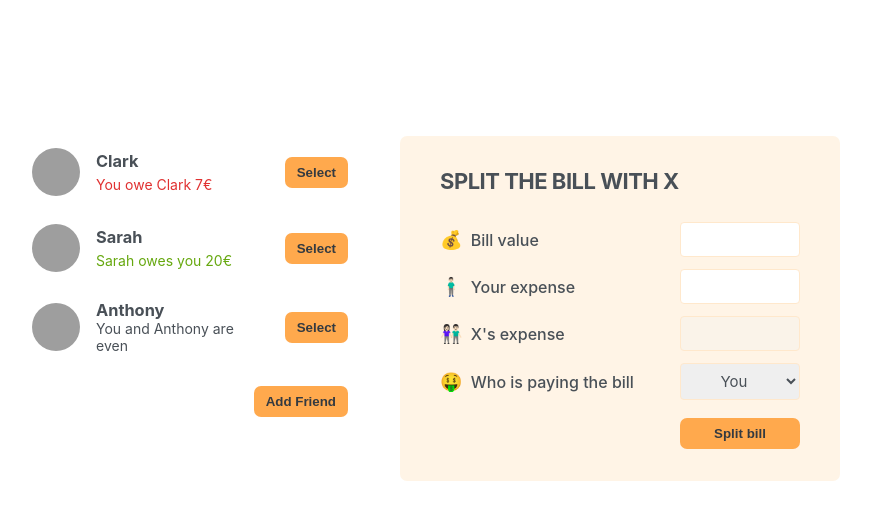
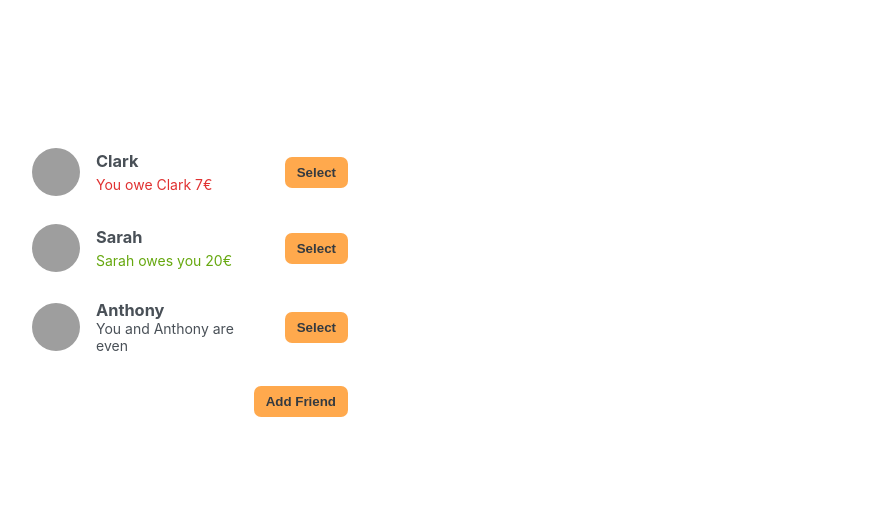
Before and after one commit to pjevic/eat_n_split, a React (Create React App) app: page / in a window 1280 px wide. Shown: the top 520 px of the page, without its empty margins (210-1081 px from the left). Built offline with nearby package versions, Linux system fonts and the light colour scheme; grey boxes are pictures that could not be loaded.

Commit message:
Selecting a Friend

```diff
--- a/src/App.js
+++ b/src/App.js
@@ -31,6 +31,7 @@ const initialFriends = [
 export default function App() {
   const [friends, setFriends] = useState(initialFriends);
   const [showAddFriend, setShowFriend] = useState(false);
+  const [selectedFriend, setSelectedFriend] = useState(null);
 
   function handleToggle() {
     setShowFriend((show) => !show);
@@ -41,16 +42,27 @@ export default function App() {
     handleToggle();
   }
 
+  function handleSelectFriend(friend) {
+    setSelectedFriend((selected) => (selected?.id === friend.id ? null : friend));
+    setShowFriend(false);
+  }
+
   return (
     <div className="app">
       <div className="sidebar">
-        <FriendsList friends={friends} />
+        <FriendsList
+          friends={friends}
+          onSelectedFriend={handleSelectFriend}
+          selectedFriend={selectedFriend}
+        />
 
         {showAddFriend && <FormAddFriend onAddFriend={handleAddFriend} />}
         <Button onClick={handleToggle}>{showAddFriend ? "Close" : "Add Friend"}</Button>
       </div>
 
-      <FormSplitBill />
+      {selectedFriend && (
+        <FormSplitBill friends={friends} selectedFriend={selectedFriend} />
+      )}
     </div>
   );
 }
--- a/src/components/FormSplitBill.js
+++ b/src/components/FormSplitBill.js
@@ -2,10 +2,10 @@
 
 import Button from "./Button";
 
-export default function FormSplitBill() {
+export default function FormSplitBill({ selectedFriend }) {
   return (
     <form className="form-split-bill">
-      <h2>Split the bill with X</h2>
+      <h2>Split the bill with {selectedFriend.name}</h2>
 
       <label>💰 Bill value</label>
       <input type="text" />
@@ -13,13 +13,13 @@ export default function FormSplitBill() {
       <label>🧍🏻‍♂️ Your expense</label>
       <input type="text" />
 
-      <label>👫🏻 X's expense</label>
+      <label>👫🏻 {selectedFriend.name}'s expense</label>
       <input type="text" disabled />
 
       <label>🤑 Who is paying the bill</label>
       <select>
         <option value="user">You</option>
-        <option value="frined">X</option>
+        <option value="frined">{selectedFriend.name}</option>
       </select>
 
       <Button>Split bill</Button>
--- a/src/components/Friend.js
+++ b/src/components/Friend.js
@@ -2,9 +2,11 @@
 
 import Button from "./Button";
 
-export default function Friend({ friend }) {
+export default function Friend({ friend, onSelectedFriend, selectedFriend }) {
+  const isSelected = selectedFriend?.id === friend.id;
+
   return (
-    <li>
+    <li className={isSelected ? "selected" : ""}>
       <img src={friend.image} alt={friend.name} />
       <h3>{friend.name}</h3>
 
@@ -20,7 +22,9 @@ export default function Friend({ friend }) {
         </p>
       )}
 
-      <Button>Select</Button>
+      <Button onClick={() => onSelectedFriend(friend)}>
+        {isSelected ? "Close" : "Select"}
+      </Button>
     </li>
   );
 }
--- a/src/components/FriendsList.js
+++ b/src/components/FriendsList.js
@@ -2,11 +2,16 @@
 
 import Friend from "./Friend";
 
-export default function FriendsList({ friends }) {
+export default function FriendsList({ friends, onSelectedFriend, selectedFriend }) {
   return (
     <ul>
       {friends.map((friend) => (
-        <Friend friend={friend} />
+        <Friend
+          key={friend.id}
+          friend={friend}
+          onSelectedFriend={onSelectedFriend}
+          selectedFriend={selectedFriend}
+        />
       ))}
     </ul>
   );
```
